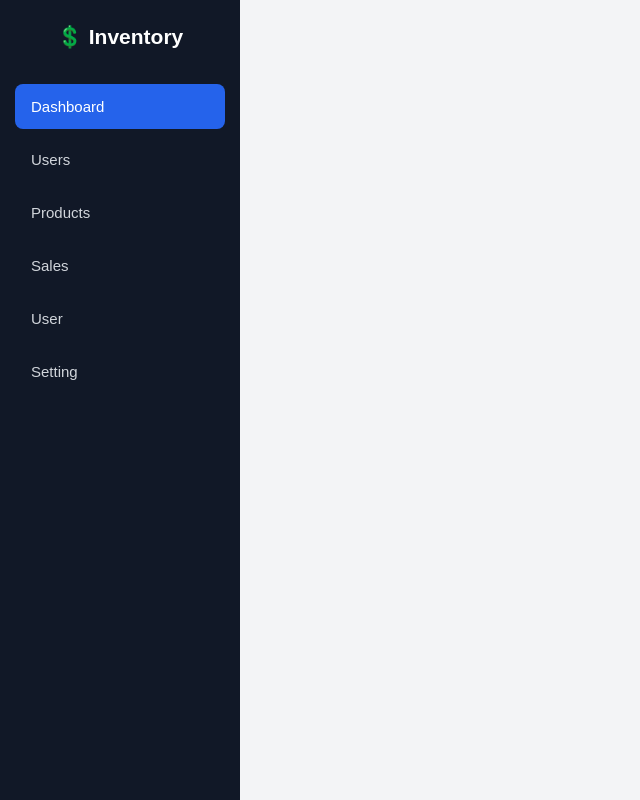
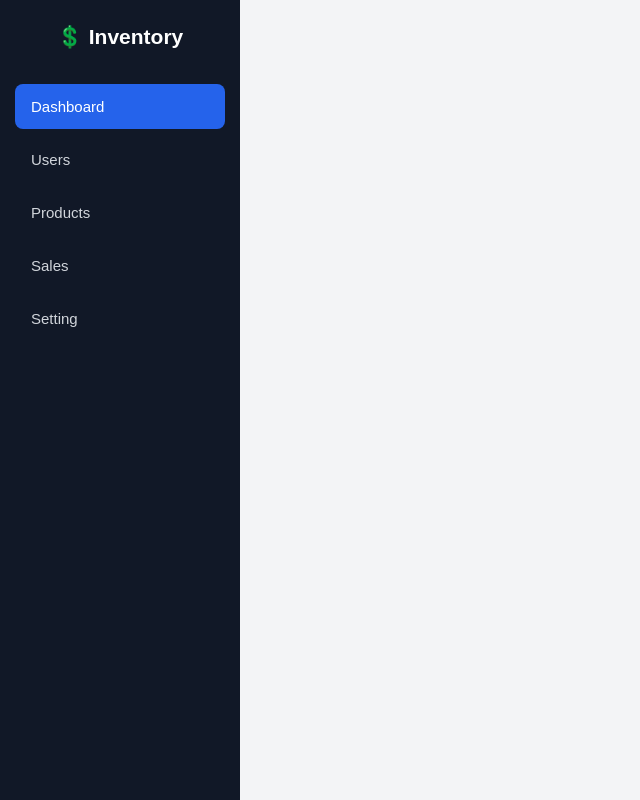
Before and after one commit to aijthkumar-ak/Smart-inventory-, a Flask app: template templates/dashboard.html in a window 1280 px wide. Shown: the whole page, without its empty margins (0-640 px from the left). Run offline with Flask 3, Linux system fonts and the light colour scheme; the template is opened without the code that fills it, so the values that code supplies are empty.

Commit message:
Remove User button from dashboard
Removed the User button from the dashboard.

```diff
--- a/templates/dashboard.html
+++ b/templates/dashboard.html
@@ -231,10 +231,6 @@
                  Sales
             </button>
 
-            <button onclick="goUser()">
-                 User
-            </button>
-
             <button onclick="Setting()">
                 Setting
             </button>
```
